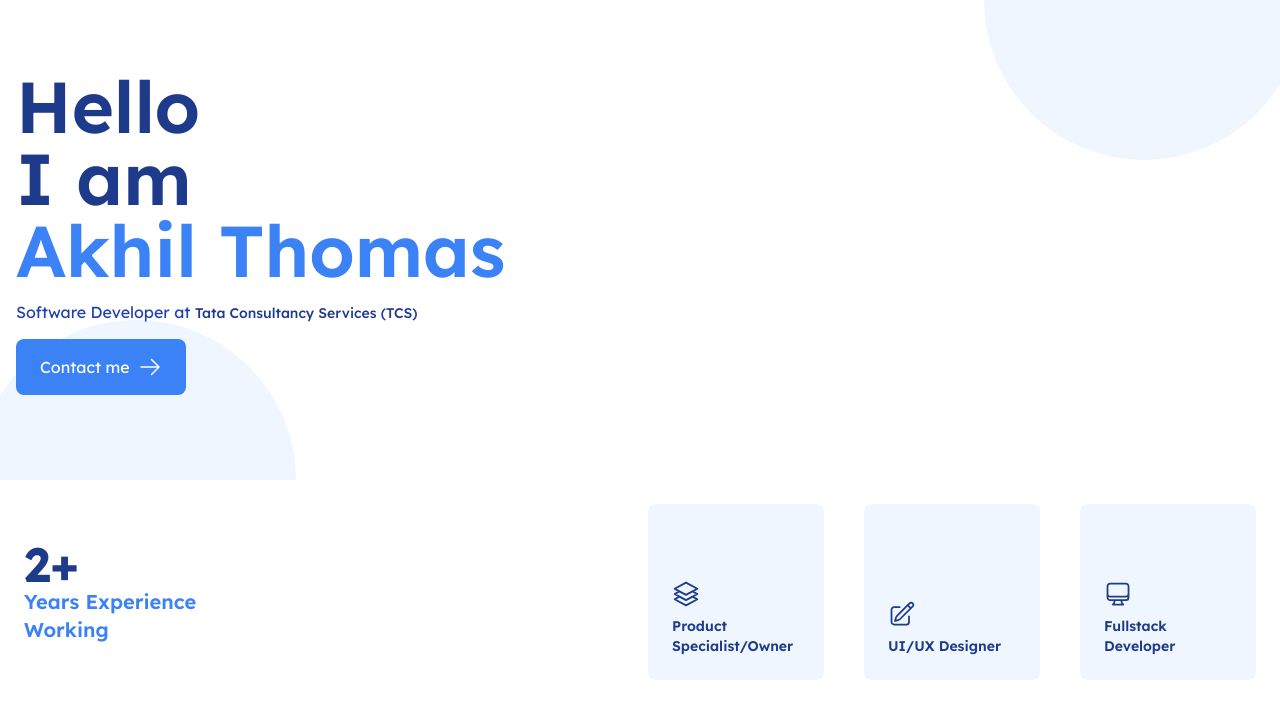
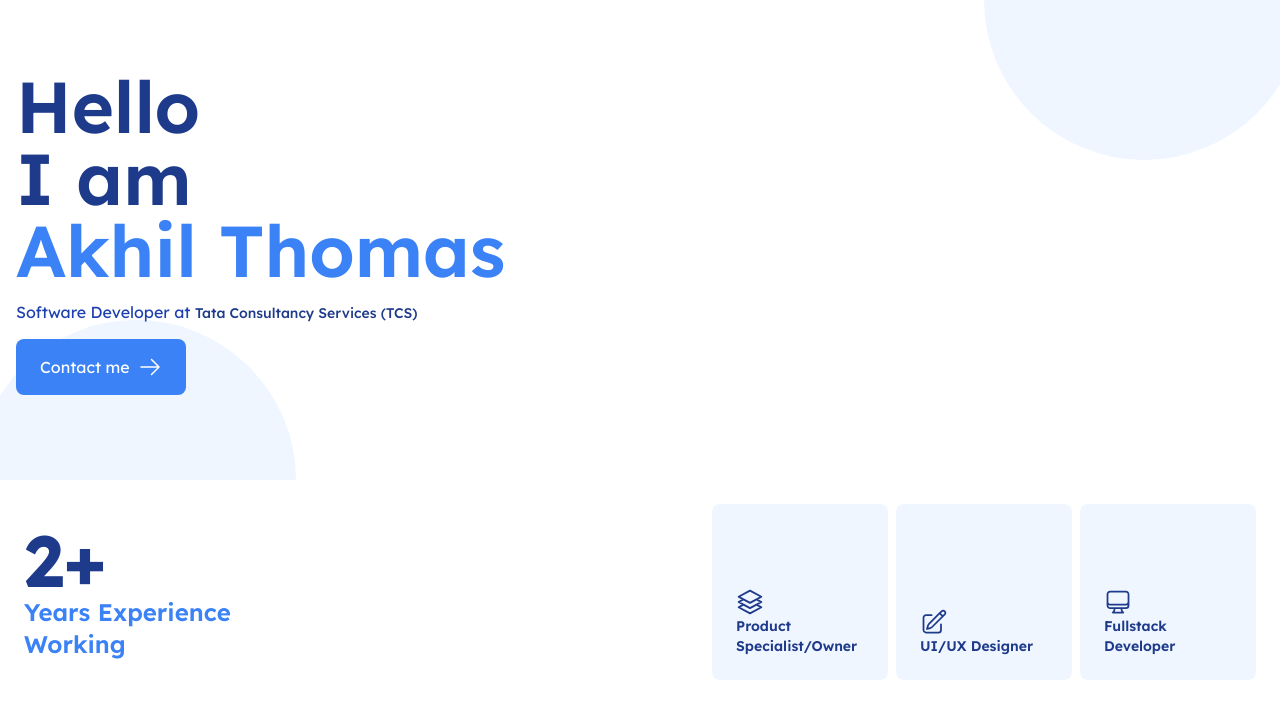
Before and after one commit to virus123456789/portfolio, a React (Create React App) app: page / in a window 1280 px wide. Shown: the top 718 px of the page. Built offline with nearby package versions, Linux system fonts and the light colour scheme.

Commit message:
Theme changed

```diff
--- a/src/App.js
+++ b/src/App.js
@@ -10,7 +10,7 @@
                     <h1 className="">I am</h1>
                     <span className="text-blue-500">Akhil Thomas</span>
                 </div>
-                <div className="p">
+                <div className="">
                       <p className="my-4 text-base leading-tight text-blue-800">Software Developer at <span className="text-sm font-medium text-blue-900">Tata Consultancy Services (TCS)</span></p>
                   </div>
                 <div className="">
@@ -23,25 +23,25 @@
                 </div>
             </div>
           </div>
-          <div className="max-w-7xl mx-auto p-6 flex justify-between items-center">
-              <div className="w-56">
-                  <h2 className="text-5xl text-blue-900 font-bold">2+</h2>
-                  <h5 className="text-xl font-semibold text-blue-500">Years Experience Working</h5>
+          <div className="max-w-7xl mx-auto p-6 flex flex-col md:flex-row justify-between items-center">
+              <div className="w-56 flex md:flex-col justify-start items-start">
+                  <h1 className="text-7xl text-blue-900 font-bold">2+</h1>
+                  <h5 className="text-2xl font-semibold text-blue-500">Years Experience Working</h5>
               </div>
-              <div className="flex justify-start items-center space-x-10">
-                <div className="w-44 h-44 p-6 bg-blue-50 rounded-lg flex flex-col justify-end items-start space-y-2">
+              <div className="flex justify-start items-center space-x-2">
+                <div className="w-44 h-44 p-6 bg-blue-50 rounded-lg flex flex-col justify-end items-start">
                     <svg xmlns="http://www.w3.org/2000/svg" fill="none" viewBox="0 0 24 24" stroke-width="1.5" stroke="currentColor" class="w-7 h-7 text-blue-900">
                         <path stroke-linecap="round" stroke-linejoin="round" d="M6.429 9.75L2.25 12l4.179 2.25m0-4.5l5.571 3 5.571-3m-11.142 0L2.25 7.5 12 2.25l9.75 5.25-4.179 2.25m0 0L21.75 12l-4.179 2.25m0 0l4.179 2.25L12 21.75 2.25 16.5l4.179-2.25m11.142 0l-5.571 3-5.571-3" />
                     </svg>
                     <span className="text-sm text-blue-900 font-semibold">Product Specialist/Owner</span>
                 </div>
-                <div className="w-44 h-44 p-6 bg-blue-50 rounded-lg flex flex-col justify-end items-start space-y-2">
+                <div className="w-44 h-44 p-6 bg-blue-50 rounded-lg flex flex-col justify-end items-start">
                     <svg xmlns="http://www.w3.org/2000/svg" fill="none" viewBox="0 0 24 24" stroke-width="1.5" stroke="currentColor" class="w-7 h-7 text-blue-900">
                         <path stroke-linecap="round" stroke-linejoin="round" d="M16.862 4.487l1.687-1.688a1.875 1.875 0 112.652 2.652L10.582 16.07a4.5 4.5 0 01-1.897 1.13L6 18l.8-2.685a4.5 4.5 0 011.13-1.897l8.932-8.931zm0 0L19.5 7.125M18 14v4.75A2.25 2.25 0 0115.75 21H5.25A2.25 2.25 0 013 18.75V8.25A2.25 2.25 0 015.25 6H10" />
                     </svg>
                     <span className="text-sm text-blue-900 font-semibold">UI/UX Designer</span>
                 </div>
-                <div className="w-44 h-44 p-6 bg-blue-50 rounded-lg flex flex-col justify-end items-start space-y-2">
+                <div className="w-44 h-44 p-6 bg-blue-50 rounded-lg flex flex-col justify-end items-start ">
                     <svg xmlns="http://www.w3.org/2000/svg" fill="none" viewBox="0 0 24 24" stroke-width="1.5" stroke="currentColor" class="w-7 h-7 text-blue-900">
                         <path stroke-linecap="round" stroke-linejoin="round" d="M9 17.25v1.007a3 3 0 01-.879 2.122L7.5 21h9l-.621-.621A3 3 0 0115 18.257V17.25m6-12V15a2.25 2.25 0 01-2.25 2.25H5.25A2.25 2.25 0 013 15V5.25m18 0A2.25 2.25 0 0018.75 3H5.25A2.25 2.25 0 003 5.25m18 0V12a2.25 2.25 0 01-2.25 2.25H5.25A2.25 2.25 0 013 12V5.25" />
                     </svg>
```
